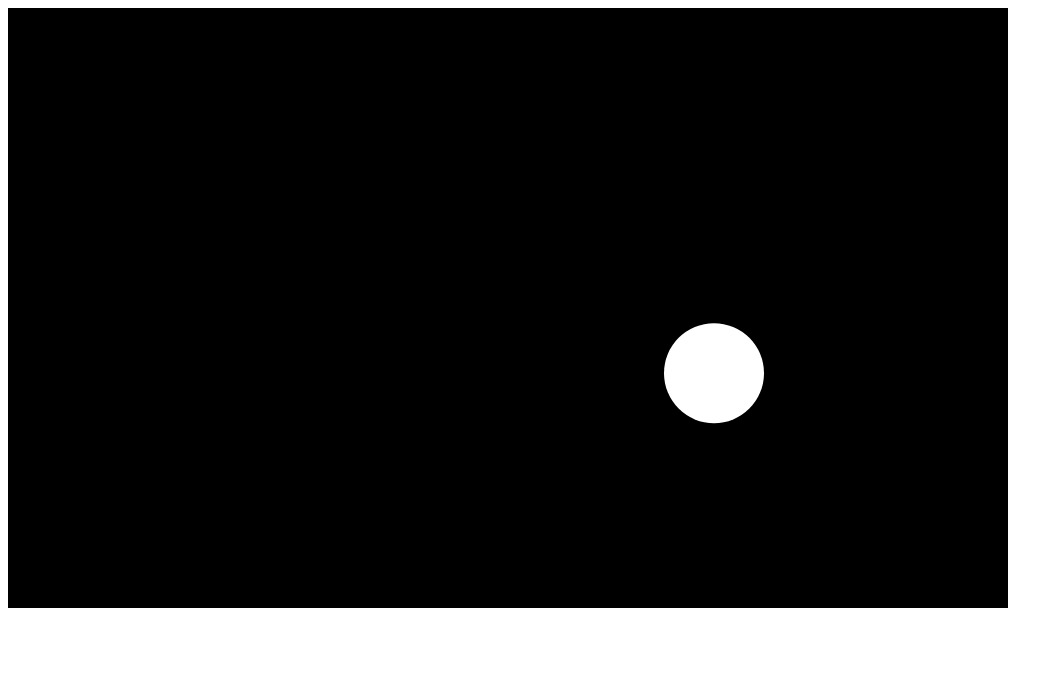
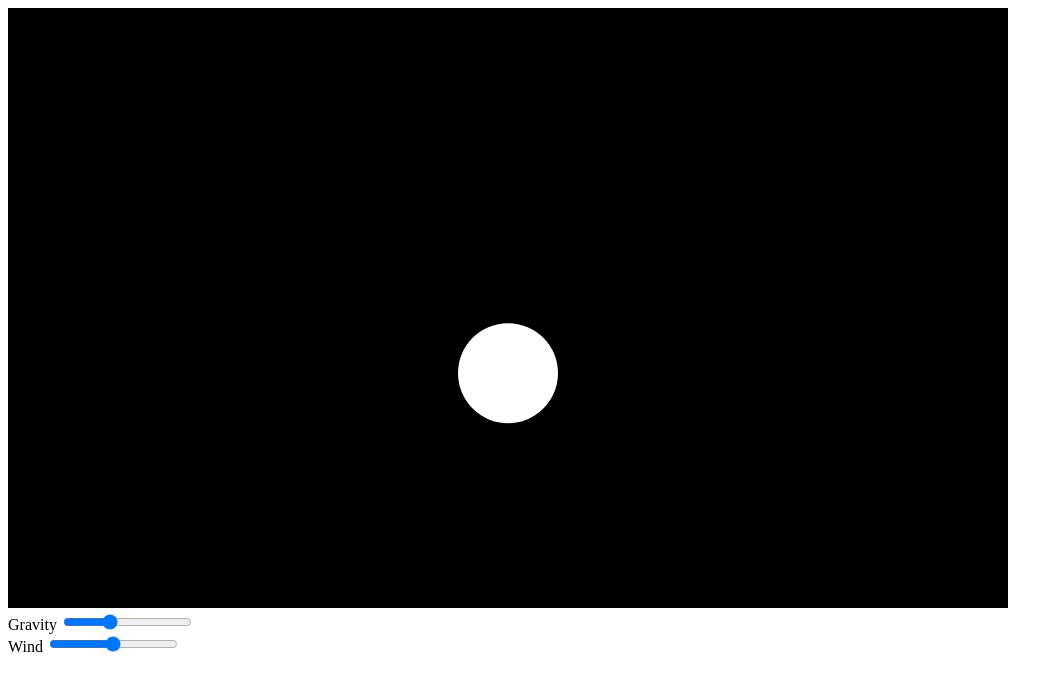
Before and after one commit to giladyavneh/Bouncing-ball, a plain HTML site: page index.html in a window 1280 px wide. Shown: the whole page, without its empty margins (0-1063 px from the left). Drawn offline with Linux system fonts and the light colour scheme.

Commit message:
added sliders to control wind and gravity

```diff
--- a/bounce.js
+++ b/bounce.js
@@ -42,23 +42,23 @@ Ball.prototype.colideWall=function(canvas){
         this.v.x*=-1
     }
 }
+let g=document.getElementById("gravity").value;
+let w=document.getElementById("wind").value
+//Forces
 
-//Forces
-function gravity(obj){
-    obj.addVector(obj.acc,{x:0,y:0.7})
-}
-function wind(obj){
-    obj.addVector(obj.acc,{x:0.5,y:0})
-}
 
 //main
 let ball=new Ball(500,150,50,"white")
 let canvas=document.querySelector("#canvas")
 document.onload=update()
 function update(){
+    let Gravity={x:0,y:parseFloat(g)}
+    let Wind={x:parseFloat(w),y:0}
+    g=document.getElementById("gravity").value
+    w=document.getElementById("wind").value
     ball.acc={x:0,y:0}
-    gravity(ball)
-    wind(ball)
+    ball.addVector(ball.acc,Gravity)
+    ball.addVector(ball.acc,Wind)
     ball.move()
     ball.colideWall(canvas)
     ball.draw(canvas)
--- a/index.html
+++ b/index.html
@@ -9,5 +9,11 @@
 <body>
   <canvas id="canvas" width="1000" height="600" style="background:black">
   </canvas>
+  <label style="display:block">Gravity
+    <input id="gravity" type="range" min="0" max="2" step="0.1" value="0.7">
+  </label style="display:block">
+  <label>Wind
+    <input id="wind" type="range" min="-1" max="1" step="0.1" value="0">
+  </label>
 </body>
 <html>
```
